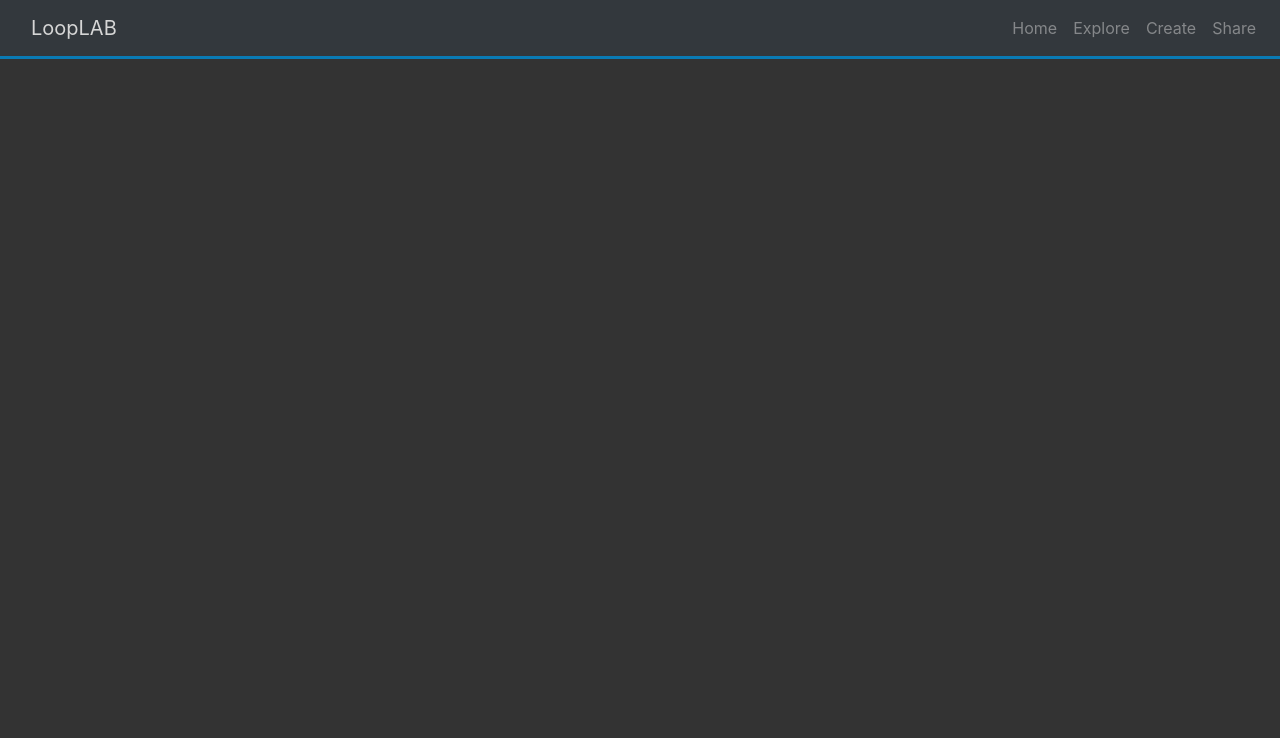
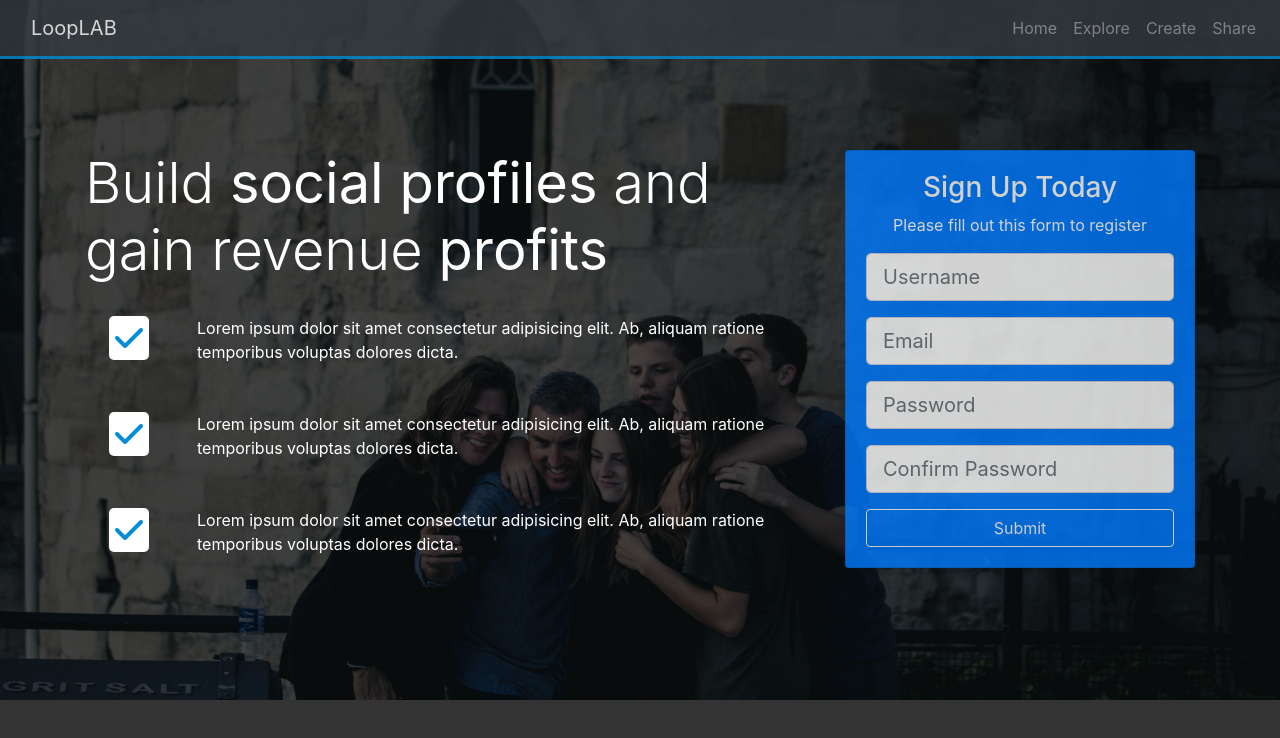
Before and after one commit to mtedone/bs4-looplab, a plain HTML site: page index.html in a window 1280 px wide. Drawn offline with nearby package versions, Linux system fonts and the light colour scheme.

Commit message:
Created home section main content

```diff
--- a/css/style.css
+++ b/css/style.css
@@ -7,3 +7,35 @@ body {
   border-bottom: #008ed6 3px solid;
   opacity: 0.8;
 }
+
+#home-section {
+  background: url('/img/home.jpg');
+  background-repeat: no-repeat;
+  background-size: cover;
+  background-attachment: fixed;
+  min-height: 700px;
+}
+
+#home-section .dark-overlay {
+  position: absolute;
+  top: 0;
+  left: 0;
+  width: 100%;
+  min-height: 700px;
+  background-color: rgba(0, 0, 0, 0.7);
+}
+
+#home-section .home-inner {
+  padding-top: 150px;
+}
+
+#home-section .card-form {
+  opacity: 0.8;
+}
+
+#home-section .fas {
+  color: #008ed6;
+  background: #fff;
+  padding: 6px;
+  border-radius: 5px;
+}
--- a/index.html
+++ b/index.html
@@ -17,7 +17,7 @@
     <div class="container">
       <a href="index.html" class="navbar-brand">LoopLAB</a>
       <button class="navbar-toggler" data-toggle="collapse" data-target="#navbarCollapse">
-        <span class="navbar-toggle-icon"></span>
+        <span class="navbar-toggler-icon"></span>
       </button>
     </div>
     <div id="navbarCollapse" class="collapse navbar-collapse">
@@ -36,8 +36,76 @@
         </li>
       </ul>
     </div>
+  </nav>
 
-  </nav>
+  <!-- HOME SECTION -->
+  <header id="home-section">
+    <div class="dark-overlay">
+      <div class="home-inner container">
+        <div class="row">
+          <div class="col-lg-8 d-none d-lg-block">
+            <h1 class="display-4">Build <strong>social profiles</strong> and gain revenue
+              <strong>profits</strong>
+            </h1>
+
+            <div class="d-flex">
+              <div class="p-4 align-self-start">
+                <i class="fas fa-check fa-2x"></i>
+              </div>
+              <div class="p-4 align-self-end">
+                Lorem ipsum dolor sit amet consectetur adipisicing elit. Ab, aliquam ratione temporibus voluptas dolores
+                dicta.
+              </div>
+            </div>
+
+            <div class="d-flex">
+              <div class="p-4 align-self-start">
+                <i class="fas fa-check fa-2x"></i>
+              </div>
+              <div class="p-4 align-self-end">
+                Lorem ipsum dolor sit amet consectetur adipisicing elit. Ab, aliquam ratione temporibus voluptas dolores
+                dicta.
+              </div>
+            </div>
+
+            <div class="d-flex">
+              <div class="p-4 align-self-start">
+                <i class="fas fa-check fa-2x"></i>
+              </div>
+              <div class="p-4 align-self-end">
+                Lorem ipsum dolor sit amet consectetur adipisicing elit. Ab, aliquam ratione temporibus voluptas dolores
+                dicta.
+              </div>
+            </div>
+
+          </div>
+          <div class="col-lg-4">
+            <div class="card bg-primary text-center card-form">
+              <div class="card-body">
+                <h3>Sign Up Today</h3>
+                <p>Please fill out this form to register</p>
+                <form>
+                  <div class="form-group">
+                    <input type="text" class="form-control form-control-lg" placeholder="Username">
+                  </div>
+                  <div class="form-group">
+                    <input type="email" class="form-control form-control-lg" placeholder="Email">
+                  </div>
+                  <div class="form-group">
+                    <input type="password" class="form-control form-control-lg" placeholder="Password">
+                  </div>
+                  <div class="form-group">
+                    <input type="password" class="form-control form-control-lg" placeholder="Confirm Password">
+                  </div>
+                </form>
+                <input type="submit" value="Submit" class="btn btn-outline-light btn-block">
+              </div>
+            </div>
+          </div>
+        </div>
+      </div>
+    </div>
+  </header>
 
 
   <script src="http://code.jquery.com/jquery-3.5.1.min.js"
```
Also changed, not shown: img/create-section1.jpg (added), img/explore-section1.jpg (added), img/home.jpg (added), img/share-section1.jpg (added).
